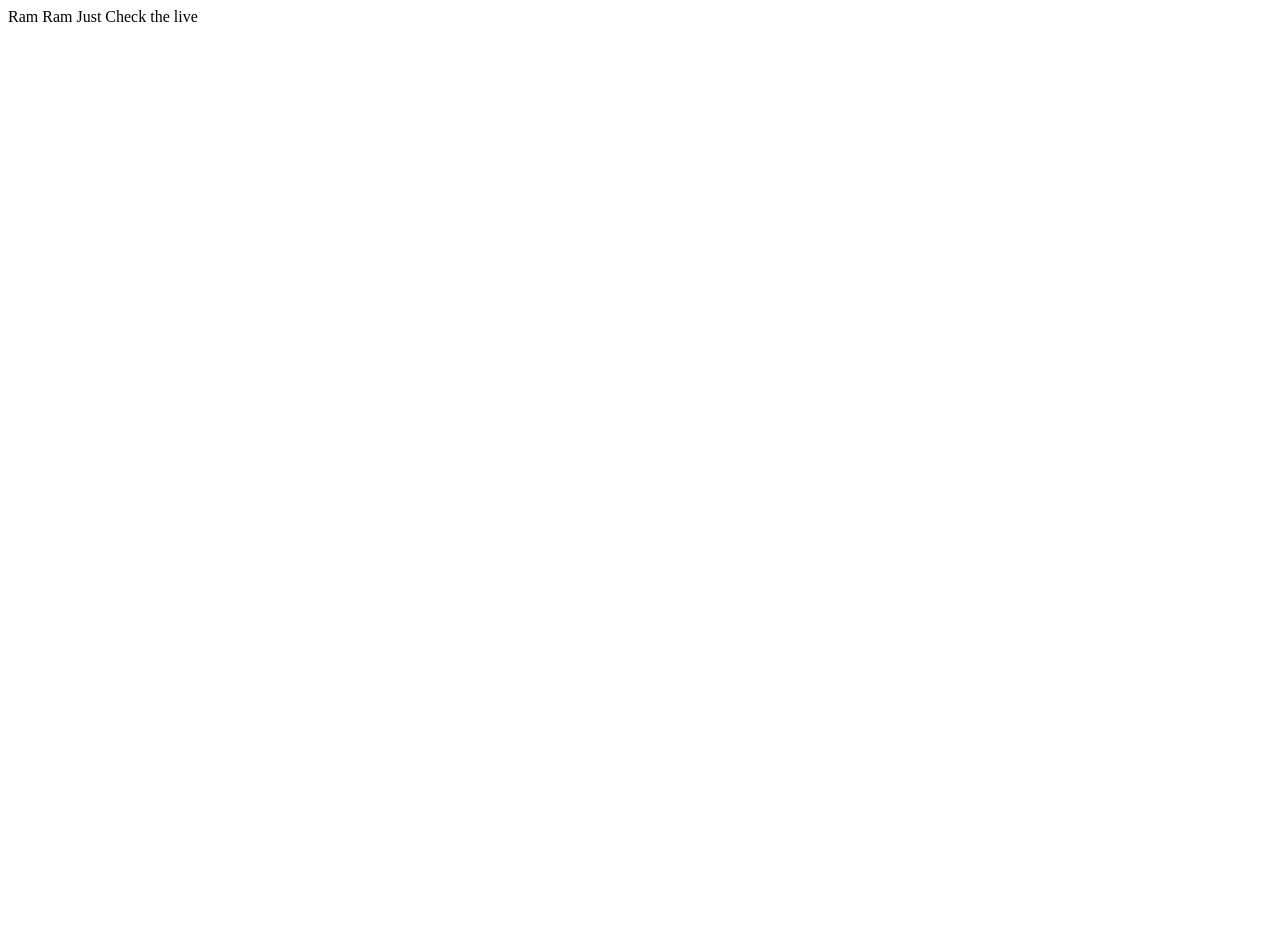
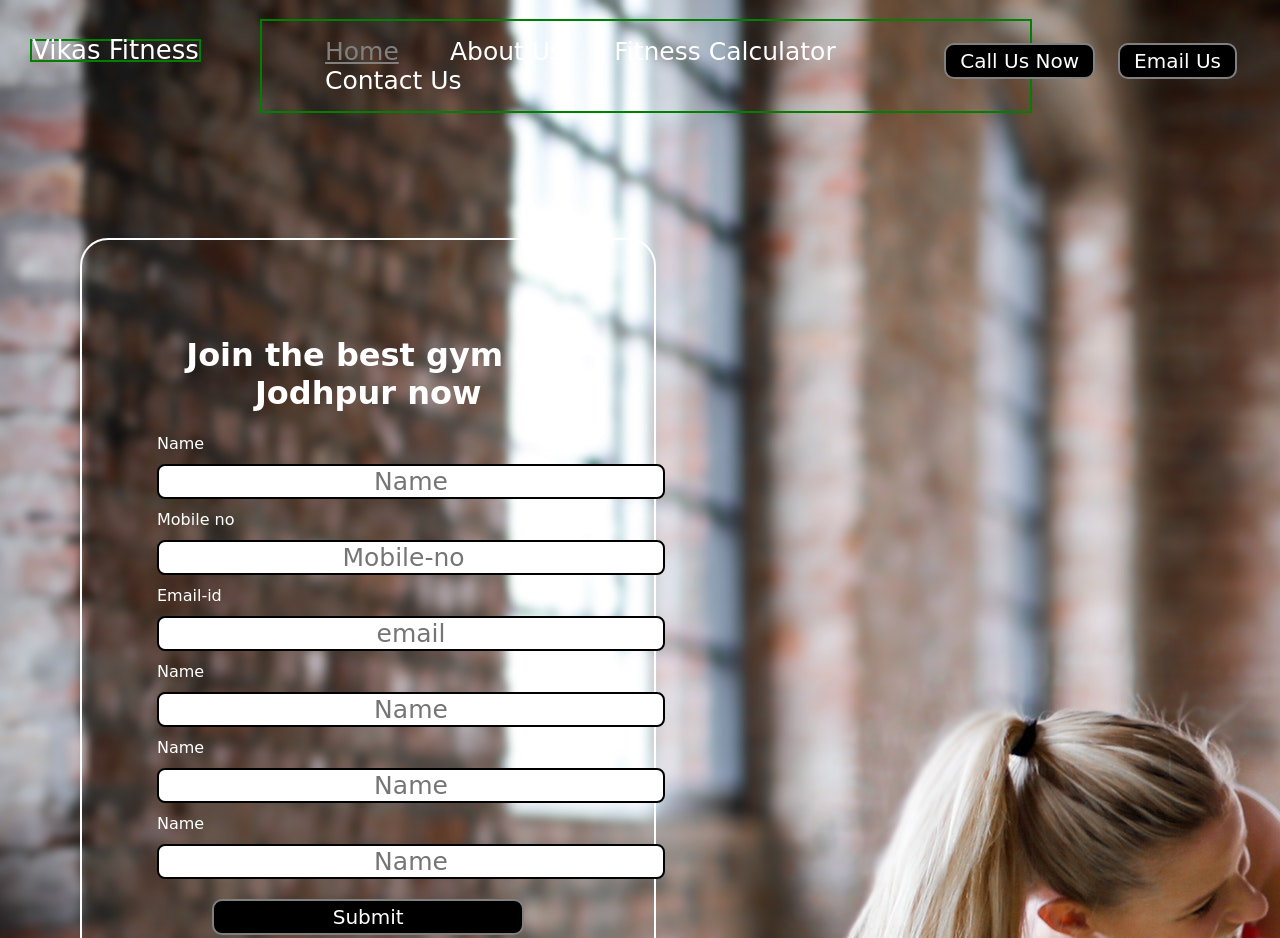
Before and after one commit to VikasHBishnoi/Gym-Website, a plain HTML site: page index.html in a window 1280 px wide. Shown: the top 938 px of the page. Before the commit the page ends 800 px from the top, so only its background shows below. Drawn offline with Linux system fonts and the light colour scheme; a web font is replaced by a local one.

Commit message:
First Version

```diff
--- a/index.html
+++ b/index.html
@@ -1,12 +1,64 @@
-<!DOCTYPE html>
-<html lang="en">
 <head>
     <meta charset="UTF-8">
-    <meta http-equiv="X-UA-Compatible" content="IE=edge">
     <meta name="viewport" content="width=device-width, initial-scale=1.0">
-    <title>Document</title>
+    <meta http-equiv="X-UA-Compatible" content="ie=edge">
+    <title>Vikas Fitness</title>
 </head>
+<link href="https://fonts.googleapis.com/css?family=Baloo+Bhai&display=swap" rel="stylesheet">
+<link rel="stylesheet" href="project.css">
+
 <body>
-    Ram Ram Just Check the live
+    <header class="header">
+        <!-- Left box for logo -->
+        <div class="left">
+            <div>Vikas Fitness</div>
+        </div>
+        <!-- Mid box for navbar -->
+        <div class="mid">
+            <ul class="navbar">
+                <li><a href="#" class="active">Home</a></li>
+                <li><a href="#">About Us</a></li>
+                <li><a href="#">Fitness Calculator</a></li>
+                <li><a href="#">Contact Us</a></li>
+            </ul>
+        </div>
+
+        <!-- Right box for buttons -->
+        <div class="right">
+            <button class="btn">Call Us Now</button>
+            <button class="btn">Email Us</button>
+        </div>
+    </header>
+    <div class="container">
+        <h1>Join the best gym of Jodhpur now</h1>
+        <form action="noaction.php">
+            <div class="form-join">
+                <label for="name" class="label">Name</label>
+                <input type="text" placeholder="Name" class="input">
+            </div>
+            <div class="form-join">
+                <label for="mobile" class="label">Mobile no</label>
+                <input type="number" placeholder="Mobile-no" class="input">
+            </div>
+            <div class="form-join">
+                <label for="name" class="label">Email-id</label>
+                <input type="email" placeholder="email" class="input">
+            </div>
+            <div class="form-join">
+                <label for="name" class="label">Name</label>
+                <input type="text" placeholder="Name" class="input">
+            </div>
+            <div class="form-join">
+                <label for="name" class="label">Name</label>
+                <input type="text" placeholder="Name" class="input">
+            </div>
+            <div class="form-join">
+                <label for="name" class="label">Name</label>
+                <input type="text" placeholder="Name" class="input">
+            </div>
+            <button class="btn">Submit</button>
+        </form>
+    </div>
 </body>
+
 </html>
--- /dev/null
+++ b/project.css
@@ -0,0 +1,108 @@
+/* CSS Reset */
+body {
+    font-family: 'Baloo Bhai', cursive;
+    color: white;
+    margin: 0px;
+    padding: 0px;
+    background: url('img/Gym.jpg');
+}
+
+.left {
+    display: inline-block;
+    /* border: 2px solid red; */
+    position: absolute;
+    left: 30px;
+    top: 20px;
+    margin: 19px 0px;
+    border: 2px solid green;
+
+}
+.left div {
+    line-height: 19px;
+    font-size: 26px;
+    text-align: center;
+}
+
+.mid {
+    display: inline-block;
+    width: 60%;
+    margin: 19px 260px;
+    border: 2px solid green;
+}
+
+.right {
+    position: absolute;
+    right: 34px;
+    top: 43px;
+    display: inline-block;
+    /* border: 2px solid yellow; */
+}
+
+.navbar {
+    display: inline-block;
+}
+
+.navbar li {
+    display: inline-block;
+    font-size: 25px;
+}
+
+.navbar li a {
+    color: white;
+    text-decoration: none;
+    padding: 34px 23px;
+
+}
+
+.navbar li a:hover,
+.navbar li a.active {
+    text-decoration: underline;
+    color: grey;
+
+}
+
+.btn {
+    font-family: 'Baloo Bhai', cursive;
+    margin: 0px 9px;
+    background-color: black;
+    color: white;
+    padding: 4px 14px;
+    border: 2px solid grey;
+    border-radius: 10px;
+    font-size: 20px;
+    cursor: pointer;
+}
+
+.btn:hover {
+    background-color: rgb(31, 30, 30);
+}
+
+.container {
+    border: 2px solid white;
+    margin: 106px 80px;
+    padding: 75px;
+    width: 33%;
+    border-radius: 28px;
+}
+
+.form-join input {
+    font-family: 'Baloo Bhai', cursive;
+    text-align: center;
+    display: block;
+    width: 508px;
+    padding: 1px;
+    border: 2px solid black;
+    margin: 11px auto;
+    font-size: 25px;
+    border-radius: 8px;
+}
+
+.container h1 {
+    text-align: center;
+}
+
+.container button {
+    display: block;
+    width: 74%;
+    margin: 20px auto;
+}
```
Also changed, not shown: img/Gym.jpg (added).
